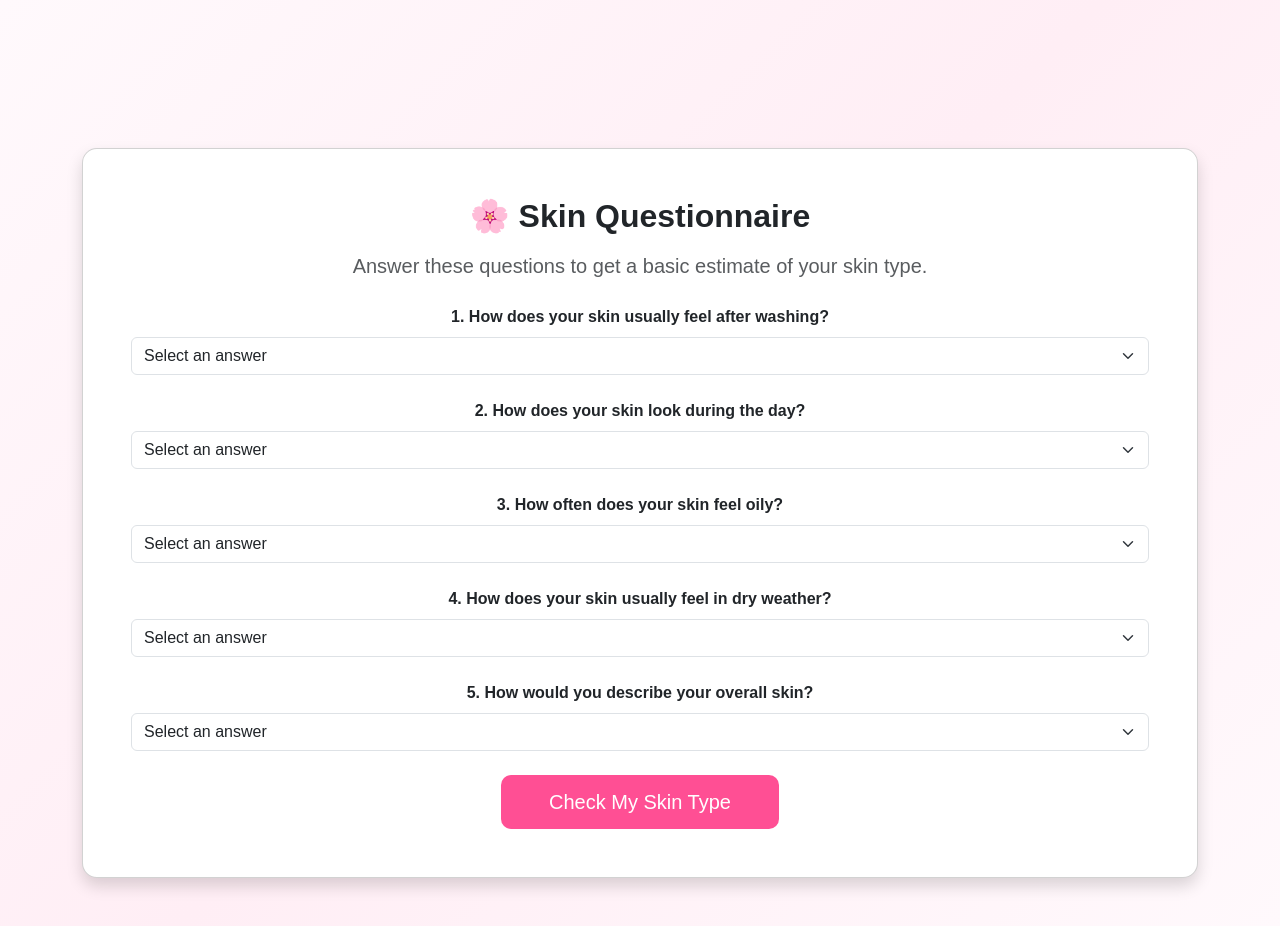
After one commit to fathimanishva/GlowGuide, a Flask app: page /questionnaire in a window 1280 px wide. The commit adds this page. Run offline with Flask 3, Linux system fonts and the light colour scheme; a user stored in the database is signed in.

Commit message:
Add questionnaire and analysis history

```diff
--- a/app.py
+++ b/app.py
@@ -39,6 +39,7 @@ def login():
 
         if user and check_password_hash(user["password"], password):
             session["user"] = user["fullname"]
+            session["user_email"] = user["email"]
             return redirect("/dashboard")
 
         else:
@@ -116,6 +117,25 @@ def analyze_skin_route():
 
     skin_type = best_result["label"].lower()
 
+    # Save AI analysis to history
+    conn = get_db_connection()
+    cursor = conn.cursor()
+
+    cursor.execute("""
+    INSERT INTO analysis_history
+    (user_email, method, skin_type, confidence, image_name)
+    VALUES (?, ?, ?, ?, ?)
+    """, (
+    session["user_email"],
+    "AI Image",
+    skin_type,
+    best_result["score"],
+    image_name
+    ))
+
+    conn.commit()
+    conn.close()
+
     # Recommendations based on skin type
     recommendations = {
         "dry": [
@@ -151,6 +171,91 @@ def analyze_skin_route():
         results=results,
         skin_type=skin_type,
         recommendations=selected_recommendations
+    )
+@app.route("/questionnaire", methods=["GET", "POST"])
+def questionnaire():
+
+    if "user" not in session:
+        return redirect("/login")
+
+    if request.method == "POST":
+
+        # Get answers from the questionnaire
+        q1 = request.form.get("q1")
+        q2 = request.form.get("q2")
+        q3 = request.form.get("q3")
+        q4 = request.form.get("q4")
+        q5 = request.form.get("q5")
+
+        scores = {
+            "dry": 0,
+            "oily": 0,
+            "normal": 0,
+            "combination": 0
+        }
+
+        # Add scores based on answers
+        for answer in [q1, q2, q3, q4, q5]:
+
+            if answer in scores:
+                scores[answer] += 1
+
+        # Find the highest-scoring skin type
+        skin_type = max(scores, key=scores.get)
+
+        # Save questionnaire result in session
+        session["questionnaire_skin_type"] = skin_type
+
+        # Save questionnaire result to history
+        conn = get_db_connection()
+        cursor = conn.cursor()
+
+        cursor.execute("""
+        INSERT INTO analysis_history
+        (user_email, method, skin_type, confidence, image_name)
+        VALUES (?, ?, ?, ?, ?)
+        """, (
+        session["user_email"],
+        "Questionnaire",
+        skin_type,
+        None,
+        None
+        ))
+
+        conn.commit()
+        conn.close()
+
+        return render_template(
+            "questionnaire_result.html",
+            skin_type=skin_type,
+            scores=scores
+        )
+
+    return render_template("questionnaire.html")
+
+@app.route("/history")
+def history():
+
+    if "user" not in session:
+        return redirect("/login")
+
+    conn = get_db_connection()
+    cursor = conn.cursor()
+
+    cursor.execute("""
+        SELECT *
+        FROM analysis_history
+        WHERE user_email = ?
+        ORDER BY analysis_date DESC
+    """, (session["user_email"],))
+
+    history_records = cursor.fetchall()
+
+    conn.close()
+
+    return render_template(
+        "history.html",
+        history_records=history_records
     )
 
 @app.route("/dashboard")
--- /dev/null
+++ b/templates/questionnaire.html
@@ -0,0 +1,231 @@
+<!DOCTYPE html>
+<html lang="en">
+
+<head>
+
+    <meta charset="UTF-8">
+
+    <meta name="viewport"
+          content="width=device-width, initial-scale=1.0">
+
+    <title>Skin Questionnaire - GlowGuide</title>
+
+    <link href="https://cdn.jsdelivr.net/npm/bootstrap@5.3.3/dist/css/bootstrap.min.css"
+          rel="stylesheet">
+
+    <link rel="stylesheet"
+          href="{{ url_for('static', filename='css/style.css') }}">
+
+</head>
+
+<body>
+
+<div class="container py-5">
+
+    <div class="card shadow p-5">
+
+        <h2 class="text-center fw-bold mb-3">
+            🌸 Skin Questionnaire
+        </h2>
+
+        <p class="text-center text-muted mb-4">
+            Answer these questions to get a basic estimate of your skin type.
+        </p>
+
+        <form method="POST">
+
+            <!-- Question 1 -->
+
+            <div class="mb-4">
+
+                <label class="form-label fw-bold">
+                    1. How does your skin usually feel after washing?
+                </label>
+
+                <select name="q1" class="form-select" required>
+
+                    <option value="">
+                        Select an answer
+                    </option>
+
+                    <option value="dry">
+                        Tight or dry
+                    </option>
+
+                    <option value="oily">
+                        Oily or greasy
+                    </option>
+
+                    <option value="normal">
+                        Comfortable
+                    </option>
+
+                    <option value="combination">
+                        Some areas feel dry while others feel oily
+                    </option>
+
+                </select>
+
+            </div>
+
+
+            <!-- Question 2 -->
+
+            <div class="mb-4">
+
+                <label class="form-label fw-bold">
+                    2. How does your skin look during the day?
+                </label>
+
+                <select name="q2" class="form-select" required>
+
+                    <option value="">
+                        Select an answer
+                    </option>
+
+                    <option value="dry">
+                        Often dry or flaky
+                    </option>
+
+                    <option value="oily">
+                        Shiny or oily
+                    </option>
+
+                    <option value="normal">
+                        Balanced
+                    </option>
+
+                    <option value="combination">
+                        Oily in some areas and dry in others
+                    </option>
+
+                </select>
+
+            </div>
+
+
+            <!-- Question 3 -->
+
+            <div class="mb-4">
+
+                <label class="form-label fw-bold">
+                    3. How often does your skin feel oily?
+                </label>
+
+                <select name="q3" class="form-select" required>
+
+                    <option value="">
+                        Select an answer
+                    </option>
+
+                    <option value="dry">
+                        Rarely
+                    </option>
+
+                    <option value="oily">
+                        Very often
+                    </option>
+
+                    <option value="normal">
+                        Occasionally
+                    </option>
+
+                    <option value="combination">
+                        Mostly around the T-zone
+                    </option>
+
+                </select>
+
+            </div>
+
+
+            <!-- Question 4 -->
+
+            <div class="mb-4">
+
+                <label class="form-label fw-bold">
+                    4. How does your skin usually feel in dry weather?
+                </label>
+
+                <select name="q4" class="form-select" required>
+
+                    <option value="">
+                        Select an answer
+                    </option>
+
+                    <option value="dry">
+                        Very dry or tight
+                    </option>
+
+                    <option value="oily">
+                        Still oily
+                    </option>
+
+                    <option value="normal">
+                        Mostly comfortable
+                    </option>
+
+                    <option value="combination">
+                        Some areas become dry while others remain oily
+                    </option>
+
+                </select>
+
+            </div>
+
+
+            <!-- Question 5 -->
+
+            <div class="mb-4">
+
+                <label class="form-label fw-bold">
+                    5. How would you describe your overall skin?
+                </label>
+
+                <select name="q5" class="form-select" required>
+
+                    <option value="">
+                        Select an answer
+                    </option>
+
+                    <option value="dry">
+                        Mostly dry
+                    </option>
+
+                    <option value="oily">
+                        Mostly oily
+                    </option>
+
+                    <option value="normal">
+                        Balanced and comfortable
+                    </option>
+
+                    <option value="combination">
+                        Combination of dry and oily areas
+                    </option>
+
+                </select>
+
+            </div>
+
+
+            <div class="text-center mt-4">
+
+                <button type="submit"
+                        class="btn btn-primary btn-lg px-5">
+
+                    Check My Skin Type
+
+                </button>
+
+            </div>
+
+        </form>
+
+    </div>
+
+</div>
+
+</body>
+
+</html>
```
Also changed, not shown: database.py (+19 -0 lines), templates/dashboard.html (+68 -12 lines), templates/history.html (added, +144 -0 lines), templates/questionnaire_result.html (added, +83 -0 lines), glowguide.db.
